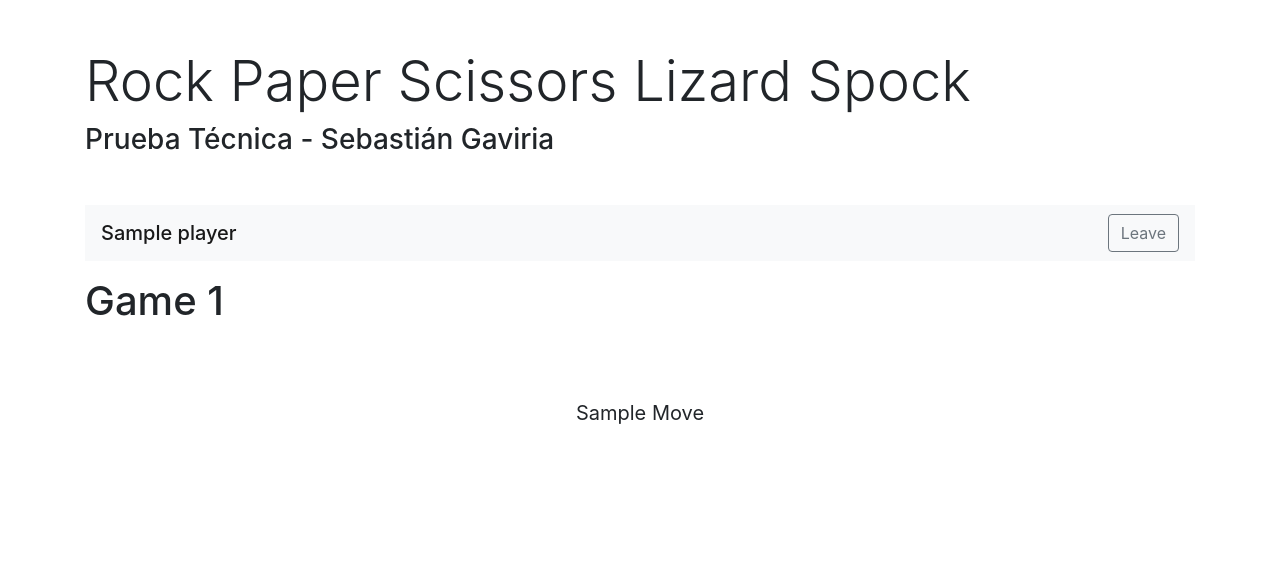
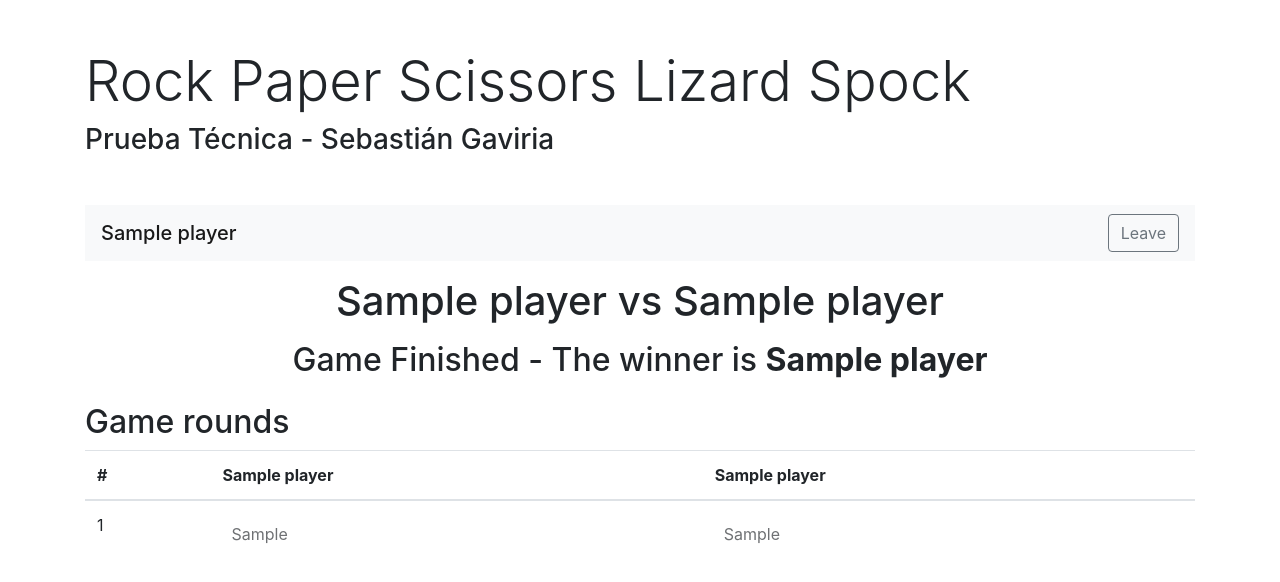
Before and after one commit to sebasgavi/tranqui-rpsls, a Django app: template game/templates/game/detail.html in a window 1280 px wide. Shown: the top 582 px of the page. Run offline with Django 3.2, Linux system fonts and the light colour scheme; tables that the repository leaves empty hold one stand-in row (values such as "Sample post"); the template is opened without the code that fills it: values that come from a table or form of the project are taken from there, most other values are stand-ins (such as "Sample title", 1, 10 or a date in 2020); some libraries are stand-ins or nearby versions.

Commit message:
game steps view

```diff
--- a/game/templates/game/detail.html
+++ b/game/templates/game/detail.html
@@ -3,8 +3,14 @@
 
 {% block content %}
 
-    <h1 class="my-3">Game {{ game.id }}</h1>
+    <h1 class="my-3 text-center">{{ game.player_a.name }} vs {{ game.player_b.name }}</h1>
 
+    {% if game.winner %}
+        <h2 class="text-center">Game Finished - The winner is <strong>{{ game.winner.name }}</strong></h2>
+    {% endif %}
+
+    {% if not game.winner and not already_played %}
+        <h2>Select your next move</h2>
         <div class="row">
             {% for move in moves %}
                 <div class="col">
@@ -19,5 +25,36 @@
                 </div>
             {% endfor %}
         </div>
+    {% endif %}
+
+    {% if steps %}
+        <h2 class="mt-4">Game rounds</h2>
+        <table class="table">
+            <thead>
+                <tr>
+                    <th>#</th>
+                    <th>{{ game.player_a.name}}</th>
+                    <th>{{ game.player_b.name}}</th>
+                </tr>
+            </thead>
+            <tbody>
+                {% for round in steps %}
+                    <tr>
+                        <td>{{ forloop.counter }}</td>
+                        <td>
+                            <span class="btn btn{% if round.2 is not -1 %}-outline{% endif %}-{{ round.0|movetovariationclass}} disabled p-2">
+                                {{ round.0 }} <i class="fas fa-hand-{{ round.0|lower }} h4"></i>
+                            </span>
+                        </td>
+                        <td>
+                            <span class="btn btn{% if round.2 is not 1 %}-outline{% endif %}-{{ round.1|movetovariationclass}} disabled p-2">
+                                {{ round.1 }} <i class="fas fa-hand-{{ round.1|lower }} h4"></i>
+                            </span>
+                        </td>
+                    </tr>
+                {% endfor %}
+            </tbody>
+        </table>
+    {% endif %}
 
 {% endblock %}
--- a/game/views.py
+++ b/game/views.py
@@ -79,7 +79,9 @@ def detail(request, game_id):
     context = {
         'player': request.player,
         'game': request.game,
-        'moves': MOVES
+        'moves': MOVES,
+        'steps': json.loads(request.game.steps),
+        'already_played': (request.is_player_a and request.game.move_a) or (request.is_player_b and request.game.move_b)
     }
     return render(request, 'game/detail.html', context=context)
 
```
Lines whose indentation alone changed are shown as unchanged.
